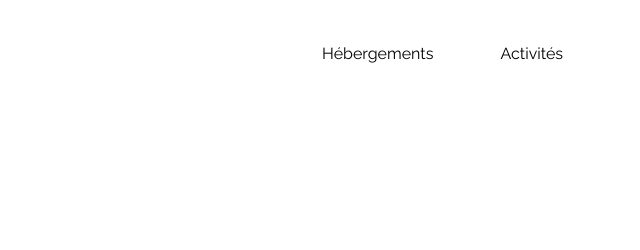
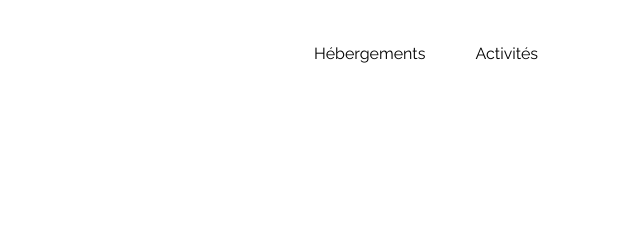
Before and after one commit to AlistairFR/Projet1-OC, a plain HTML site: page index.html in a window 1280 px wide. Shown: the top 250 px of the page, 640-1280 px from the left. Drawn offline with Linux system fonts and the light colour scheme.

Commit message:
Fix du hover des liens de la navbar

```diff
--- a/styles.css
+++ b/styles.css
@@ -65,10 +65,6 @@ nav a:hover{
     padding: 0;
     margin: 0;
     padding-top: 20px;
-}
-
-li {
-    padding-left: 67px;
 }
 
 .fa-info {
@@ -225,6 +221,11 @@ a:link, a:visited{
     line-height: 19px;
     text-decoration: none;
     color: black;
+}
+
+li a {
+    padding-left: 25px;
+    padding-right: 25px;
 }
 
 li a:hover, a:active {
```
